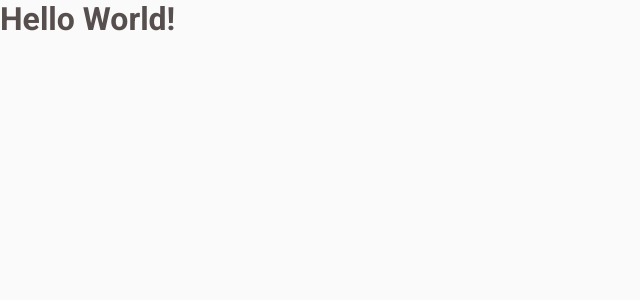
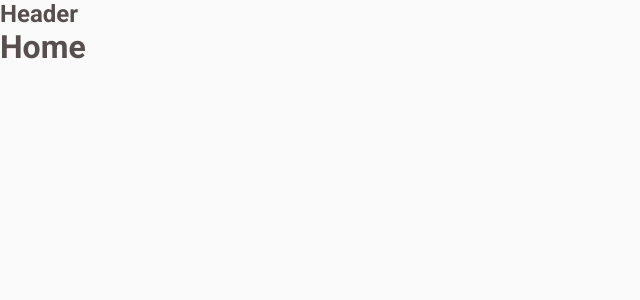
Before and after one commit to matheusbrauna/coffee-delivery, a React (Vite) app: page / in a window 1280 px wide. Shown: the top 300 px of the page, without its empty margins (0-640 px from the left). Built offline with nearby package versions, Linux system fonts and the light colour scheme.

Commit message:
Layout and Routes

```diff
--- a/package.json
+++ b/package.json
@@ -11,6 +11,7 @@
   "dependencies": {
     "react": "^18.2.0",
     "react-dom": "^18.2.0",
+    "react-router-dom": "^6.3.0",
     "styled-components": "^5.3.5"
   },
   "devDependencies": {
--- a/src/App.tsx
+++ b/src/App.tsx
@@ -1,4 +1,6 @@
+import { BrowserRouter } from 'react-router-dom'
 import { ThemeProvider } from 'styled-components'
+import { Router } from './Routes'
 import { GlobalStyle } from './styles/global'
 import { defaultTheme } from './styles/theme/default'
 
@@ -6,7 +8,9 @@
   return (
     <ThemeProvider theme={defaultTheme}>
       <GlobalStyle />
-      <h1>Hello World!</h1>
+      <BrowserRouter>
+        <Router />
+      </BrowserRouter>
     </ThemeProvider>
   )
 }
--- /dev/null
+++ b/src/Routes.tsx
@@ -0,0 +1,15 @@
+import { Route, Routes } from 'react-router-dom'
+import { DefaultLayout } from './layouts/DefaultLayout'
+import { CompleteOrderPage } from './pages/CompleteOrder'
+import { HomePage } from './pages/Home'
+
+export function Router() {
+  return (
+    <Routes>
+      <Route path="/" element={<DefaultLayout />}>
+        <Route path="/" element={<HomePage />} />
+        <Route path="/completeOrder" element={<CompleteOrderPage />} />
+      </Route>
+    </Routes>
+  )
+}
--- /dev/null
+++ b/src/layouts/DefaultLayout/index.tsx
@@ -0,0 +1,11 @@
+import { Outlet } from 'react-router-dom'
+import { LayoutContainer } from './styles'
+
+export function DefaultLayout() {
+  return (
+    <LayoutContainer>
+      <h2>Header</h2>
+      <Outlet />
+    </LayoutContainer>
+  )
+}
--- /dev/null
+++ b/src/layouts/DefaultLayout/styles.ts
@@ -0,0 +1,3 @@
+import styled from 'styled-components'
+
+export const LayoutContainer = styled.div``
--- /dev/null
+++ b/src/pages/CompleteOrder/index.tsx
@@ -0,0 +1,3 @@
+export function CompleteOrderPage() {
+  return <h1>CompleteOrder</h1>
+}
--- /dev/null
+++ b/src/pages/Home/index.tsx
@@ -0,0 +1,3 @@
+export function HomePage() {
+  return <h1>Home</h1>
+}
```
Also changed, not shown: 1 other file (tests, documents, lock files or other folders).
